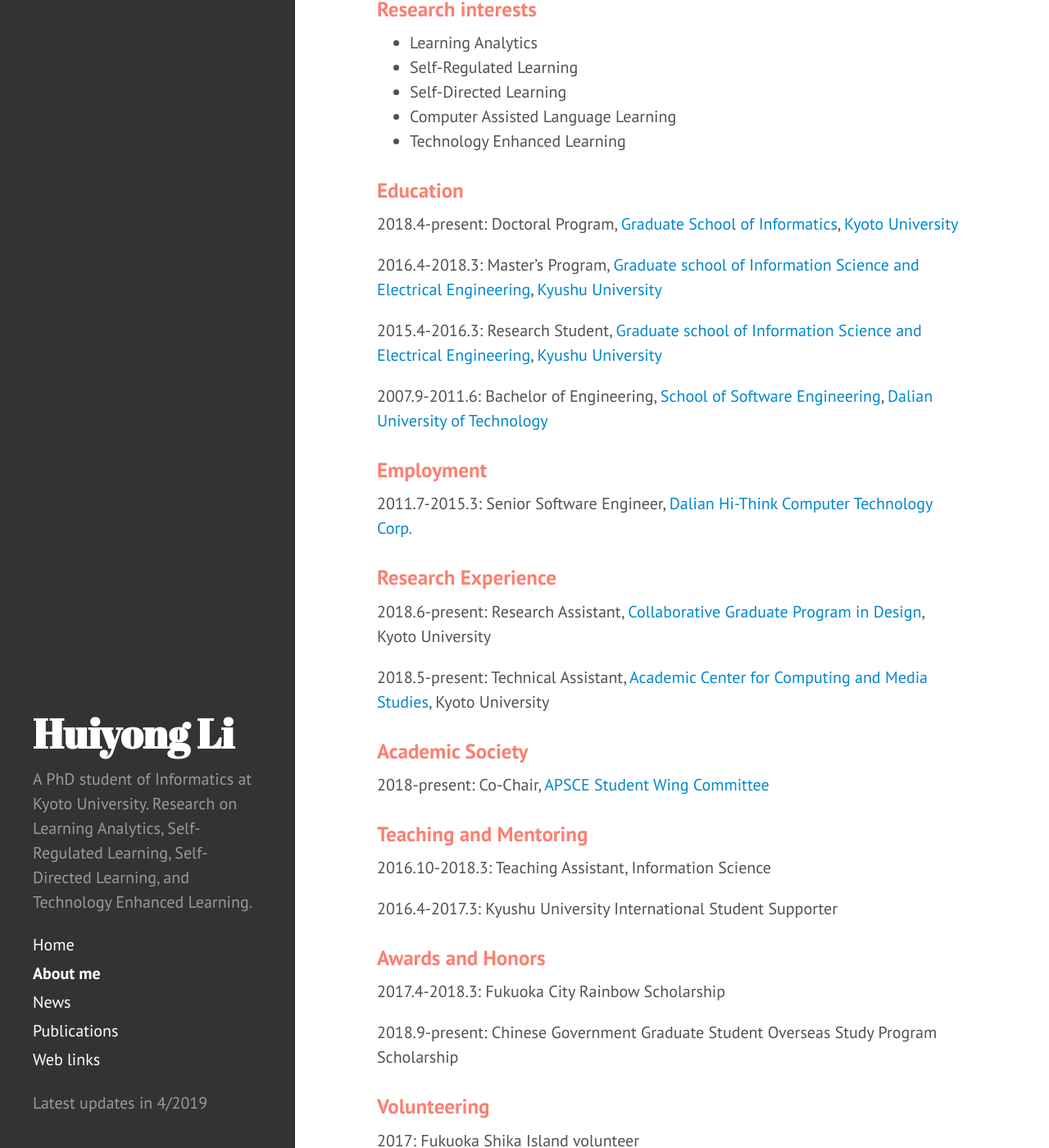
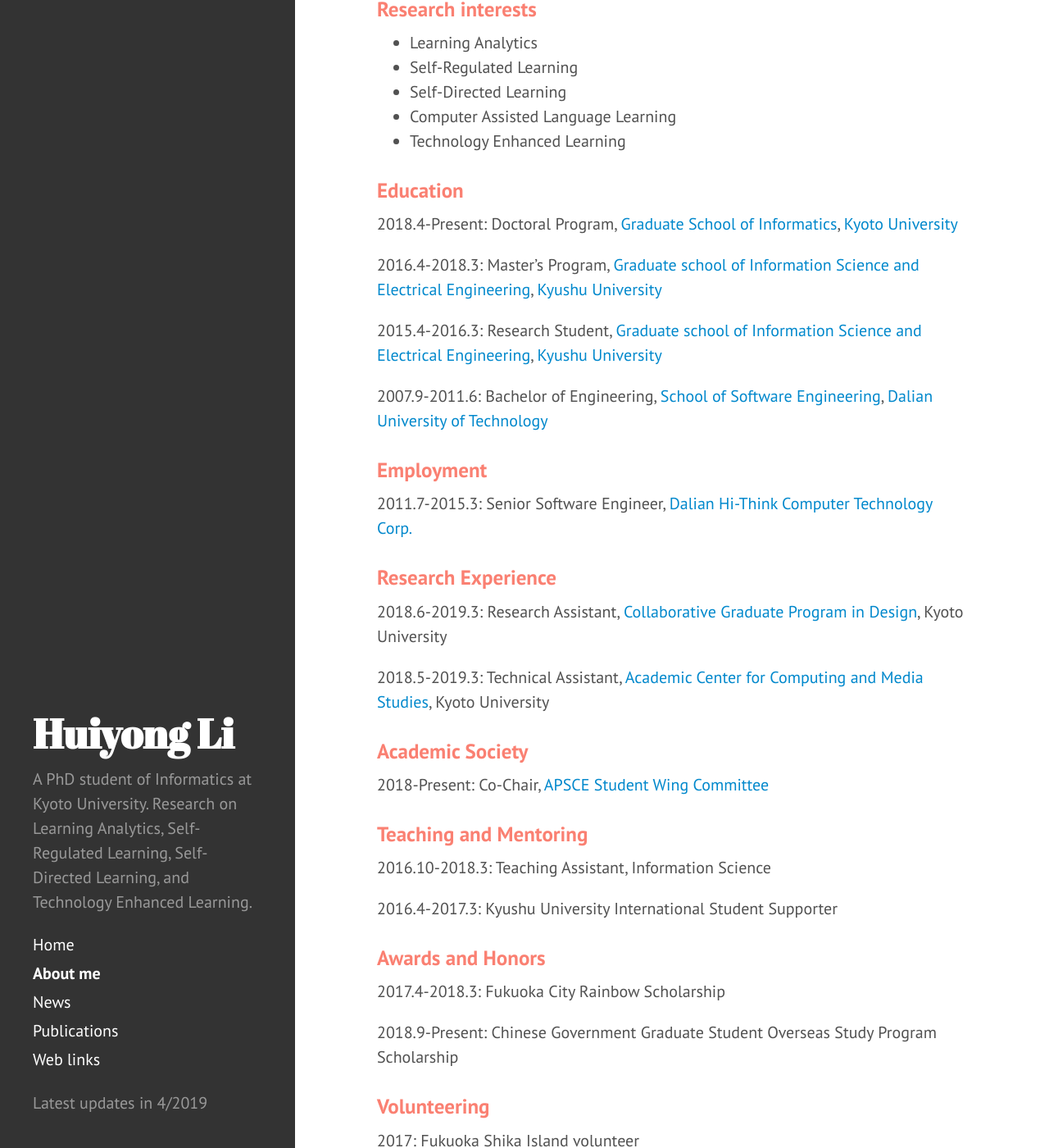
Before and after one commit to li-huiyong/li-huiyong.github.io, a Jekyll site: the page built from about-me.md, in a window 1280 px wide and 1400 px high, scrolled down 304 px. Shown: the whole window at 82% size. Built offline with Jekyll 4.4.1, drawn with Linux system fonts in a browser that asks for light colours; some of the changed text lies outside the part shown.

Commit message:
update RA, TA, volunteer

```diff
--- a/about-me.md
+++ b/about-me.md
@@ -21,7 +21,7 @@
 * Technology Enhanced Learning
 
 ### <span style="color: Salmon; ">Education</span>
-2018.4-present: Doctoral Program, [Graduate School of Informatics](http://www.soc.i.kyoto-u.ac.jp/en/){:target="_blank"}, [Kyoto University](https://www.kyoto-u.ac.jp/en/){:target="_blank"}
+2018.4-Present: Doctoral Program, [Graduate School of Informatics](http://www.soc.i.kyoto-u.ac.jp/en/){:target="_blank"}, [Kyoto University](https://www.kyoto-u.ac.jp/en/){:target="_blank"}
 
 2016.4-2018.3: Master's Program, [Graduate school of Information Science and Electrical Engineering](https://www.isee.kyushu-u.ac.jp/e/){:target="_blank"}, [Kyushu University](http://www.kyushu-u.ac.jp/en/){:target="_blank"}
 
@@ -33,12 +33,12 @@
 2011.7-2015.3: Senior Software Engineer, [Dalian Hi-Think Computer Technology Corp.](http://www.dhc.com.cn/en/index.action){:target="_blank"}
 
 ### <span style="color: Salmon; ">Research Experience</span>
-2018.6-present: Research Assistant, [Collaborative Graduate Program in Design](http://www.design.kyoto-u.ac.jp/education/overview/){:target="_blank"}, Kyoto University
+2018.6-2019.3: Research Assistant, [Collaborative Graduate Program in Design](http://www.design.kyoto-u.ac.jp/education/overview/){:target="_blank"}, Kyoto University
 
-2018.5-present: Technical Assistant, [Academic Center for Computing and Media Studies](http://www.media.kyoto-u.ac.jp/accms_web/en/){:target="_blank"}, Kyoto University
+2018.5-2019.3: Technical Assistant, [Academic Center for Computing and Media Studies](http://www.media.kyoto-u.ac.jp/accms_web/en/){:target="_blank"}, Kyoto University
 
 ### <span style="color: Salmon; ">Academic Society</span>
-2018-present: Co-Chair, [APSCE Student Wing Committee](http://www.apsce.net/member_2.php?id=32){:target="_blank"}
+2018-Present: Co-Chair, [APSCE Student Wing Committee](http://www.apsce.net/member_2.php?id=32){:target="_blank"}
 
 ### <span style="color: Salmon; ">Teaching and Mentoring</span>
 2016.10-2018.3: Teaching Assistant, Information Science
@@ -48,13 +48,15 @@
 ### <span style="color: Salmon; ">Awards and Honors</span>
 2017.4-2018.3: Fukuoka City Rainbow Scholarship
 
-2018.9-present: Chinese Government Graduate Student Overseas Study Program Scholarship
+2018.9-Present: Chinese Government Graduate Student Overseas Study Program Scholarship
 
 ### <span style="color: Salmon; ">Volunteering</span>
 2017: Fukuoka Shika Island volunteer
 
 2017: Fukuoka Marathon 2017 volunteer
 
+2019: Kyoto Marathon 2019 volunteer
+
 ### <span style="color: Salmon; ">Hobbies</span>
 * Cooking
 * Hiking
```
